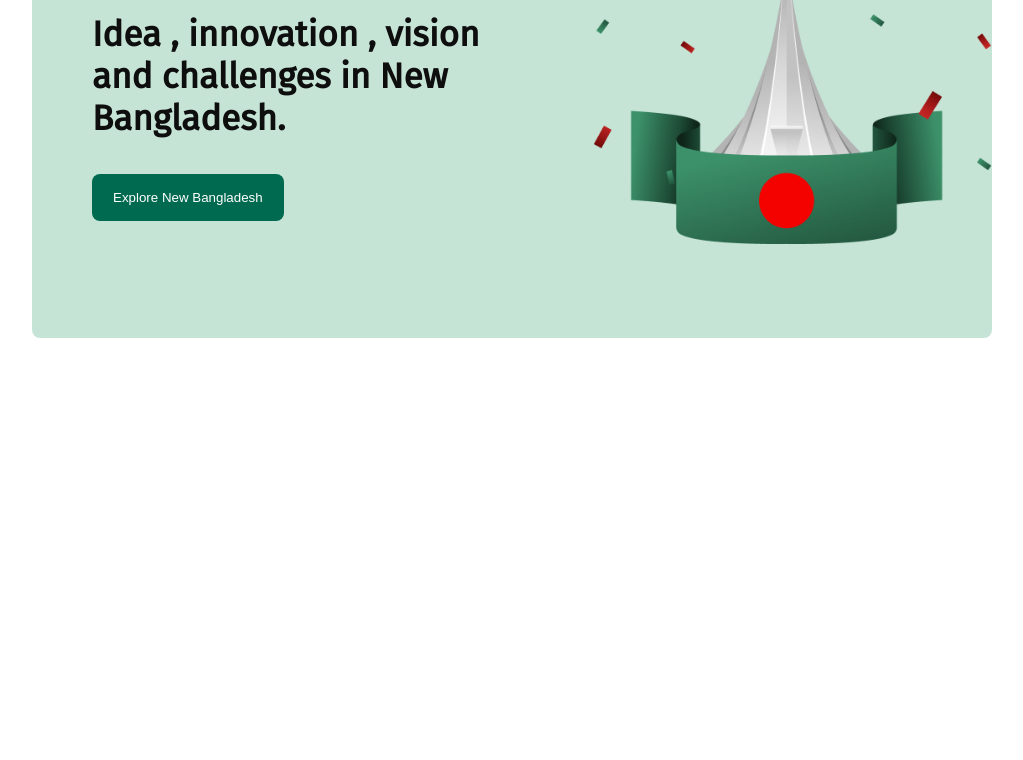
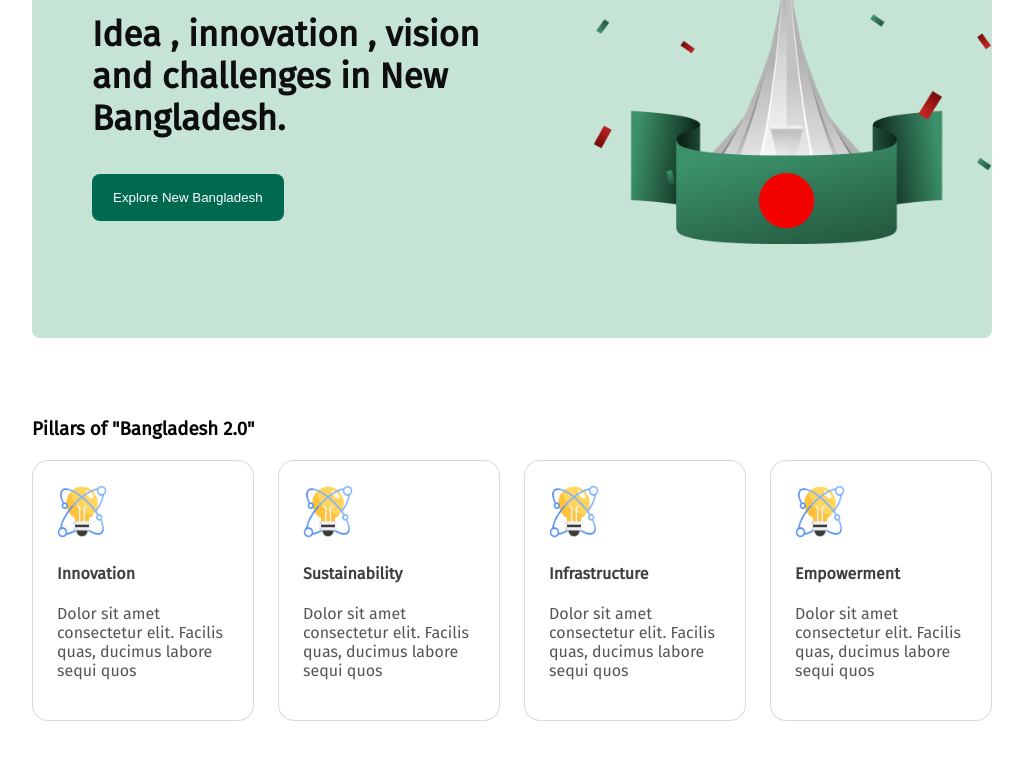
Before and after one commit to Sumyta-Bentey-Habib/Assignment-01-B11, a plain HTML site: page index.html in a window 1280 px wide. Shown: the part 266-1026 px from the top of the page, without its empty margins (128-1151 px from the left). Before the commit the page ends 800 px from the top, so only its background shows below. Drawn offline with Linux system fonts and the light colour scheme.

Commit message:
Pillar section

```diff
--- a/index.html
+++ b/index.html
@@ -17,6 +17,7 @@
         </nav>
     </header>
     <main>
+        <!-- hero container  -->
         <div class="hero-container">
             <div class="hero-text">
                 <h2>Bangladesh 2.0</h2>
@@ -28,6 +29,36 @@
             <img src="./assets/hero.png" alt="" srcset="">
         </div>
     </div>
+     <!--Pillars of "Bangladesh 2.0" section  -->
+     <div class="pillar-section">
+     <h3>Pillars of "Bangladesh 2.0"</h3>
+     <div class="pillars-container">
+            <div class="pillar-card">
+                <img src="./assets/card-icon.png" alt="" srcset="">
+                <h4>Innovation</h4>
+                <p>Dolor sit amet consectetur elit. Facilis quas, ducimus labore sequi quos </p>
+             </div>
+
+             <div class="pillar-card">
+                <img src="./assets/card-icon.png" alt="" srcset="">
+                <h4>Sustainability</h4>
+                <p>Dolor sit amet consectetur elit. Facilis quas, ducimus labore sequi quos </p>
+             </div>
+
+             <div class="pillar-card">
+                <img src="./assets/card-icon.png" alt="" srcset="">
+                <h4>Infrastructure</h4>
+                <p>Dolor sit amet consectetur elit. Facilis quas, ducimus labore sequi quos </p>
+             </div>
+
+             <div class="pillar-card">
+                <img src="./assets/card-icon.png" alt="" srcset="">
+                <h4>Empowerment</h4>
+                <p>Dolor sit amet consectetur elit. Facilis quas, ducimus labore sequi quos </p>
+          </div>
+
+     </div>
+    </div>
 </main>
 </body>
 </html>
--- a/style.css
+++ b/style.css
@@ -72,3 +72,36 @@
     background-color: #006A50;
     color: white;
   }
+  /* Pillars of "Bangladesh 2.0" section  */
+  .pillar-section{
+    margin-top: 80px;
+  }
+  .pillars-container{
+    display: flex;
+    justify-content: space-between;
+    gap: 24px;
+    margin-top: 20px;
+  }
+  .pillar-card{
+    box-sizing: border-box;
+    border: 1px solid rgba(14, 14, 14, 0.15);
+    border-radius: 16px;
+    background: rgb(255, 255, 255);
+    padding: 24px;
+  }
+  .pillar-card img{
+width: 49.66px;
+height: 53.09px;
+left: 13.34px;
+top: 4px;
+}
+.pillar-card h4{
+  color:#0E0E0E;
+  opacity: 80%;
+  text-align: left;
+}
+.pillar-card p{
+  color:#0E0E0E;
+  opacity: 70%;
+  text-align: left;
+}
```
